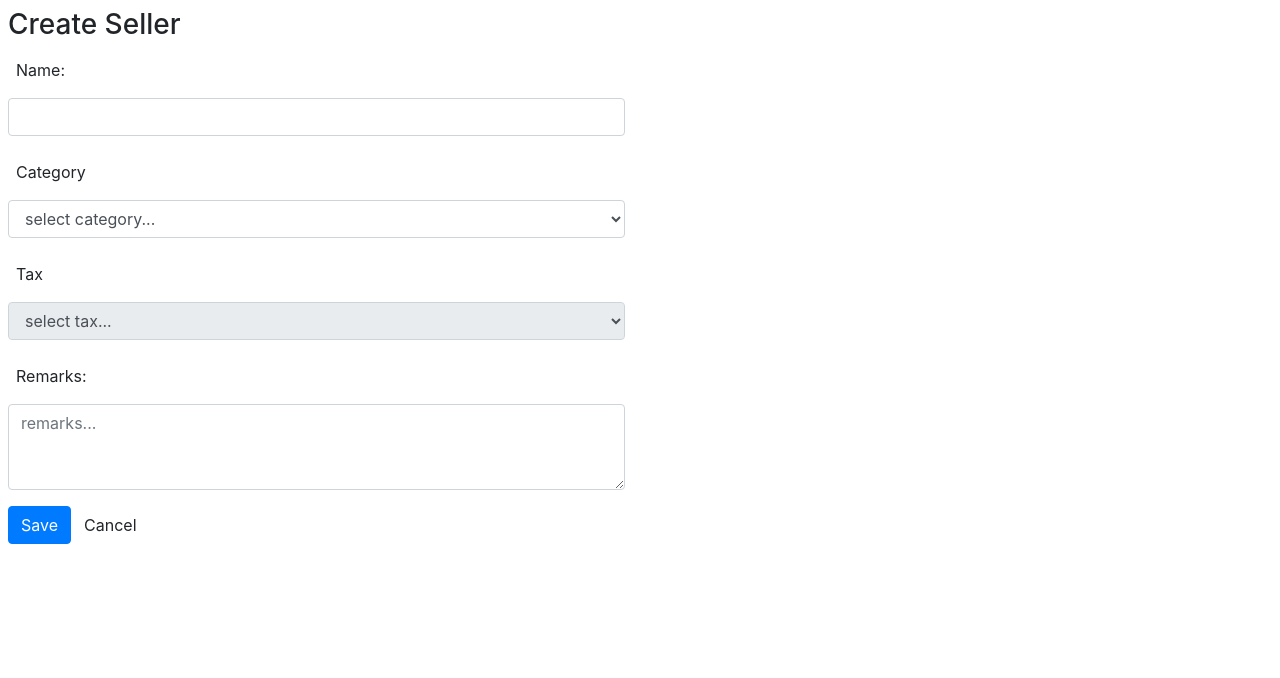
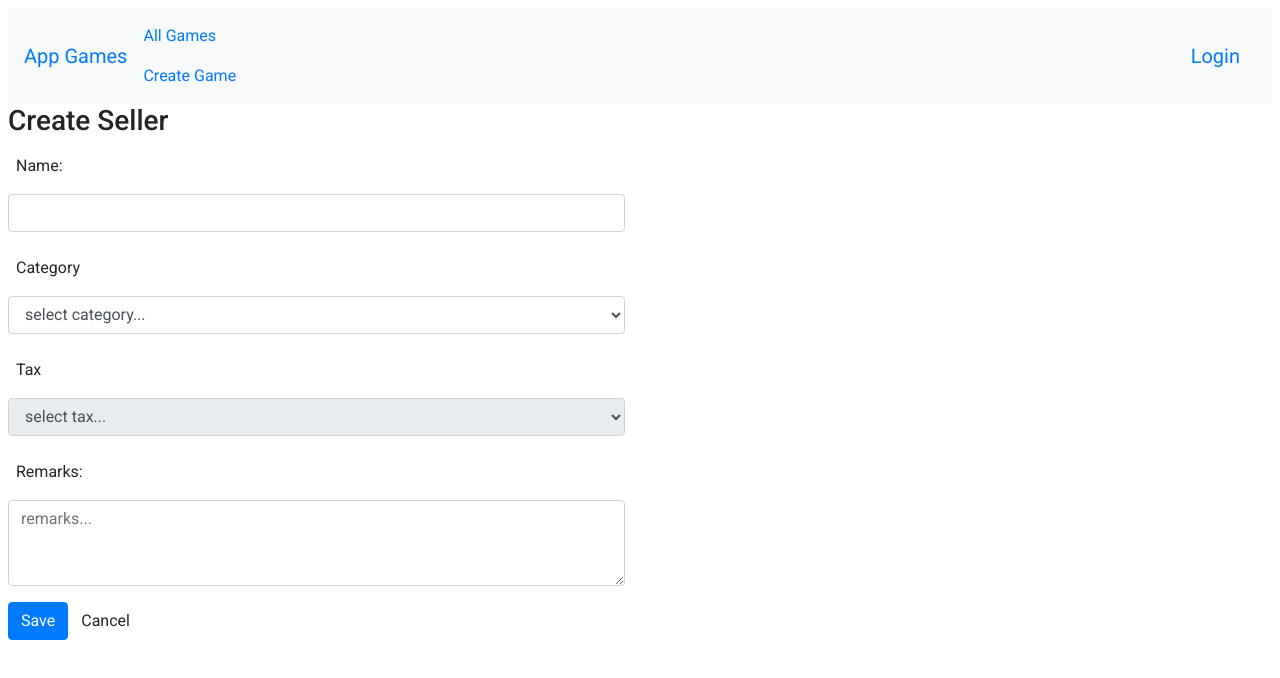
Before and after one commit to JaimeSalas/starting-with-angular, an Angular app in the folder game-catalog/: page /sellers/new in a window 1280 px wide. Shown: the top 678 px of the page. Built offline with nearby package versions, Linux system fonts and the light colour scheme.

Commit message:
added material modules

```diff
--- a/game-catalog/angular.json
+++ b/game-catalog/angular.json
@@ -25,6 +25,7 @@
               "src/assets"
             ],
             "styles": [
+              "@angular/material/prebuilt-themes/indigo-pink.css",
               "src/styles.css"
             ],
             "scripts": []
@@ -87,6 +88,7 @@
               "src/assets"
             ],
             "styles": [
+              "@angular/material/prebuilt-themes/indigo-pink.css",
               "src/styles.css",
               "./node_modules/bootstrap/dist/css/bootstrap.css"
             ],
--- a/game-catalog/package.json
+++ b/game-catalog/package.json
@@ -11,10 +11,12 @@
   "private": true,
   "dependencies": {
     "@angular/animations": "^15.1.0",
+    "@angular/cdk": "^15.2.0",
     "@angular/common": "^15.1.0",
     "@angular/compiler": "^15.1.0",
     "@angular/core": "^15.1.0",
     "@angular/forms": "^15.1.0",
+    "@angular/material": "^15.2.0",
     "@angular/platform-browser": "^15.1.0",
     "@angular/platform-browser-dynamic": "^15.1.0",
     "@angular/router": "^15.1.0",
--- a/game-catalog/src/app/app.component.html
+++ b/game-catalog/src/app/app.component.html
@@ -1,27 +1,2 @@
+<app-navbar></app-navbar>
 <router-outlet></router-outlet>
-
-<!-- <div class="container">
-  <h1>
-    {{ title }}
-  </h1>
-  <app-create-game (createGameEvent)="createdGameEventHandler($event)"></app-create-game>
-  <div class="row">
-    <div class="col">
-      <button (click)="show = !show" class="btn btn-primary btn-sm float-right">
-        Toggle show games!
-      </button>
-    </div>
-  </div>
-  <div class="games-container" *ngIf="show">
-    <div *ngFor="let game of games">
-      <app-game-summary
-        (gameChange)="onGameChange($event)"
-        [game]="game"
-      ></app-game-summary>
-    </div>
-  </div>
-  <app-game-sellers
-    [gameName]="selectedGameName"
-    [sellers]="sellers"
-  ></app-game-sellers>
-</div> -->
--- a/game-catalog/src/app/app.module.ts
+++ b/game-catalog/src/app/app.module.ts
@@ -12,6 +12,8 @@ import { GameListComponent } from './game/game-list.component';
 import { appRoutes } from './app.routes';
 import { CreateSellerComponent } from './seller/create-seller.component';
 import { SellerCategoryService } from './services/seller-category.service';
+import { NavbarComponent } from './shell/navbar.component';
+import { BrowserAnimationsModule } from '@angular/platform-browser/animations';
 
 // ngModel
 // ngForm
@@ -23,12 +25,14 @@ import { SellerCategoryService } from './services/seller-category.service';
     CreateGameComponent,
     GameListComponent,
     CreateSellerComponent,
+    NavbarComponent,
   ],
   imports: [
     BrowserModule,
     FormsModule,
     ReactiveFormsModule,
-    RouterModule.forRoot(appRoutes)
+    RouterModule.forRoot(appRoutes),
+    BrowserAnimationsModule
   ],
   providers: [
     GameStockService,
--- a/game-catalog/src/app/seller/create-seller.component.html
+++ b/game-catalog/src/app/seller/create-seller.component.html
@@ -8,30 +8,46 @@
     <form [formGroup]="newSellerForm" (ngSubmit)="saveSeller(newSellerForm)">
       <div class="form-group">
         <label for="name">Name:</label>
-        <em *ngIf="name.valid && name.dirty && name?.errors?.['nameValid']">Not start by capital</em>
-        <input type="text" formControlName="name" class="form-control">
+        <em *ngIf="name.valid && name.dirty && name?.errors?.['nameValid']"
+          >Not start by capital</em
+        >
+        <input type="text" formControlName="name" class="form-control" />
       </div>
 
       <div class="form-group">
         <label for="sellercategory">Category</label>
-        <em *ngIf="category.invalid && category.dirty" [ngClass]="{ 'category.invalid && category.dirty': '.error' }" class="float-right">
+        <em *ngIf="category.invalid && category.dirty" [ngClass]="{'error': category.invalid && category.dirty}" class="float-right">
           Required
         </em>
-        <select formControlName="category" class="form-control" (change)="onChangeCategory($event)">
+        <select
+          formControlName="category"
+          class="form-control"
+          (change)="onChangeCategory($event)"
+        >
           <option value="">select category...</option>
-          <option [value]="categoryLookup.id" *ngFor="let categoryLookup of categoryLookupCollection">
+          <option
+            [value]="categoryLookup.id"
+            *ngFor="let categoryLookup of categoryLookupCollection"
+          >
             {{ categoryLookup.name }}
           </option>
         </select>
       </div>
       <div class="form-group">
         <label for="tax">Tax</label>
-        <em *ngIf="tax.invalid && tax.dirty" [ngClass]="{ 'tax.invalid && tax.dirty': '.error' }" class="float-right">
+        <em
+          *ngIf="tax.invalid && tax.dirty"
+          [ngClass]="{ 'tax.invalid && tax.dirty': '.error' }"
+          class="float-right"
+        >
           Required
         </em>
         <select formControlName="tax" class="form-control">
           <option value="">select tax...</option>
-          <option [value]="taxLookup.id" *ngFor="let taxLookup of taxLookupCollection">
+          <option
+            [value]="taxLookup.id"
+            *ngFor="let taxLookup of taxLookupCollection"
+          >
             {{ taxLookup.name }}
           </option>
         </select>
--- a/game-catalog/src/app/seller/create-seller.component.ts
+++ b/game-catalog/src/app/seller/create-seller.component.ts
@@ -31,9 +31,15 @@ const nameValid = (control: AbstractControl): { [key: string]: any } | null => {
         color: #e05c65;
         padding-left: 10px;
       }
+      .error {
+        background-color: #e3c3c5;
+      }
       .error input,
       .error select,
       .error textarea {
+        background-color: #e3c3c5;
+      }
+      .error+select {
         background-color: #e3c3c5;
       }
       .error :: -webkit-input-placeholder {
--- /dev/null
+++ b/game-catalog/src/app/shell/navbar.component.html
@@ -0,0 +1,13 @@
+<nav class="navbar navbar-toggleable-sm bg-light">
+  <a class="navbar-brand" href="#">App Games</a>
+
+  <ul class="navbar-nav mr-auto">
+    <li class="nav-item">
+      <a class="nav-link" [routerLink]="['/games']">All Games</a>
+    </li>
+    <li class="nav-item">
+      <a class="nav-link" [routerLink]="['/games/new']">Create Game</a>
+    </li>
+  </ul>
+  <a class="navbar-brand" href="#">Login</a>
+</nav>
--- /dev/null
+++ b/game-catalog/src/app/shell/navbar.component.ts
@@ -0,0 +1,13 @@
+import { Component } from '@angular/core';
+
+@Component({
+  selector: 'app-navbar',
+  templateUrl: './navbar.component.html',
+  styles: [`
+    .nav.navbar-nav { font-size: 15px; }
+    li > a.active { color: #F97924 }
+  `]
+})
+export class NavbarComponent {
+
+}
--- a/game-catalog/src/index.html
+++ b/game-catalog/src/index.html
@@ -6,6 +6,9 @@
   <base href="/">
   <meta name="viewport" content="width=device-width, initial-scale=1">
   <link rel="icon" type="image/x-icon" href="favicon.ico">
+  <link rel="preconnect" href="https://fonts.gstatic.com">
+  <link href="https://fonts.googleapis.com/css2?family=Roboto:wght@300;400;500&display=swap" rel="stylesheet">
+  <link href="https://fonts.googleapis.com/icon?family=Material+Icons" rel="stylesheet">
 </head>
 <body>
   <app-root></app-root>
--- a/game-catalog/src/styles.css
+++ b/game-catalog/src/styles.css
@@ -8,3 +8,6 @@ body {
 label {
     padding: 0.5rem;
 }
+
+html, body { height: 100%; }
+body { margin: 0; font-family: Roboto, "Helvetica Neue", sans-serif; }
```
Also changed, not shown: game-catalog/src/app/shared/material.module.ts (added, +80 -0 lines), 1 other file (tests, documents, lock files or other folders).
